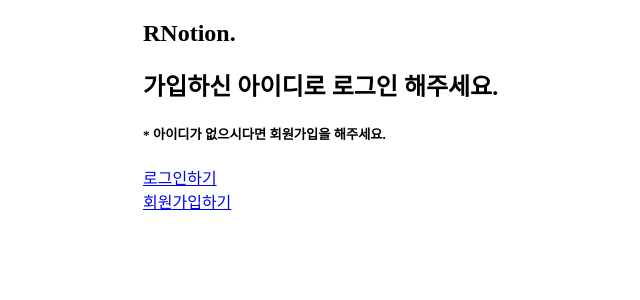
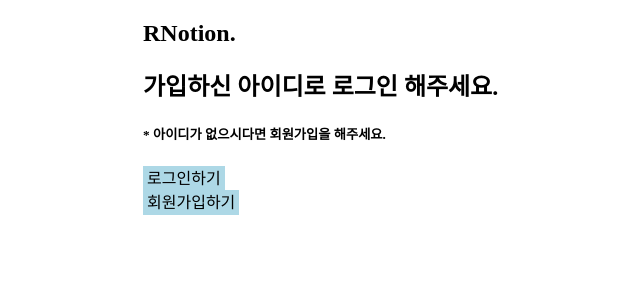
Before and after one commit to yoonjonglyu/rnotion, a React app in the folder packages/front/: page / in a window 1280 px wide. Shown: the top 300 px of the page, without its empty margins (97-737 px from the left). Built offline with nearby package versions, Linux system fonts and the light colour scheme.

Commit message:
refactor(FEATURE): LINK => ALINK

```diff
--- a/packages/front/src/feature/main/intro.tsx
+++ b/packages/front/src/feature/main/intro.tsx
@@ -1,6 +1,7 @@
 import React from 'react';
-import { Link } from 'react-router-dom';
 import Styled from '@emotion/styled';
+
+import ALink from '../../components/atoms/aLink';
 
 const Container = Styled.article`
   width: 800px;
@@ -28,8 +29,8 @@ const Intro: React.FC<IntroProps> = () => {
         <h5>* 아이디가 없으시다면 회원가입을 해주세요.</h5>
       </HeadLines>
       <LoginBox>
-        <Link to="signin">로그인하기</Link><br/>
-        <Link to="signup">회원가입하기</Link>
+        <ALink to="/signin">로그인하기</ALink><br/>
+        <ALink to="/signup">회원가입하기</ALink>
       </LoginBox>
     </Container>
   );
--- a/packages/front/src/feature/signup/index.tsx
+++ b/packages/front/src/feature/signup/index.tsx
@@ -1,14 +1,14 @@
 import React from 'react';
-import { Link } from 'react-router-dom';
 
 import RegisterForm from './registerForm';
+import ALink from '../../components/atoms/aLink';
 
 const SignupFeature: React.FC = () => {
   return (
     <article>
       <h2>signup</h2>
       <RegisterForm />
-      <Link to="signin">로그인하기</Link>
+      <ALink to="/signin">로그인하기</ALink>
     </article>
   );
 };
```
